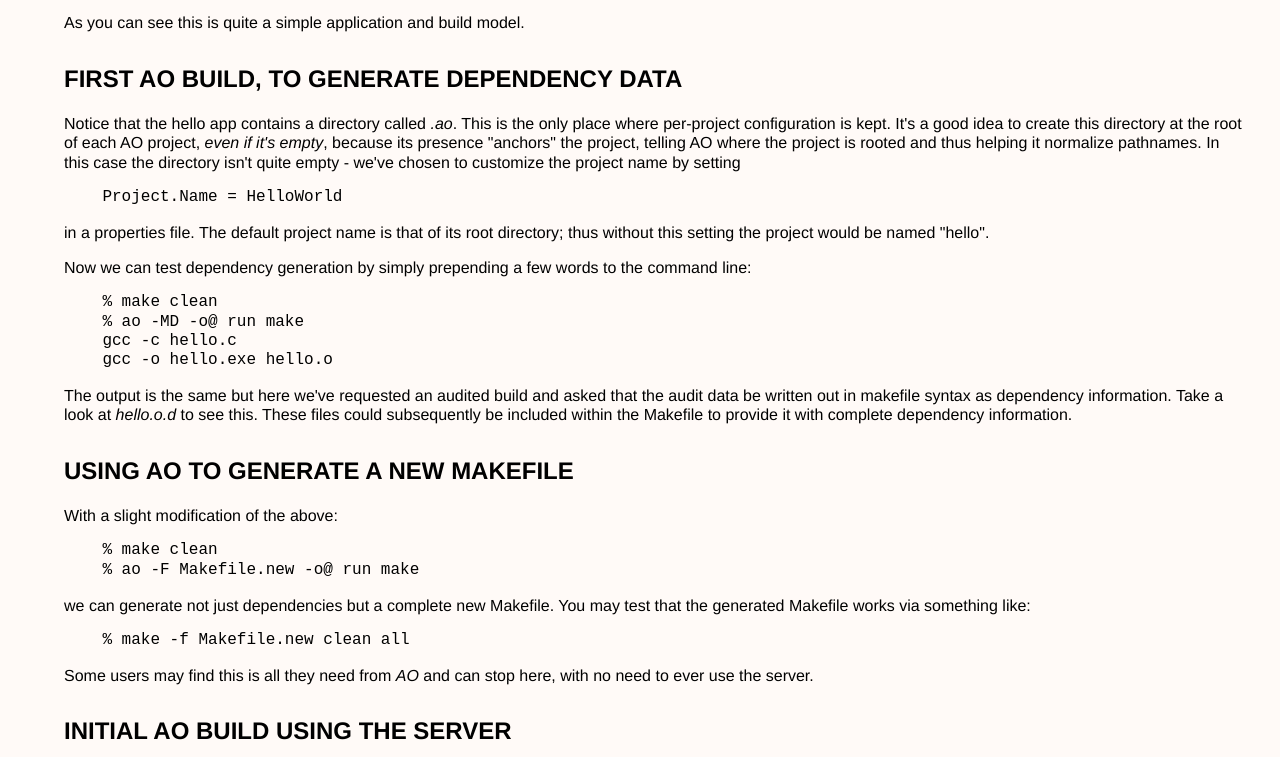
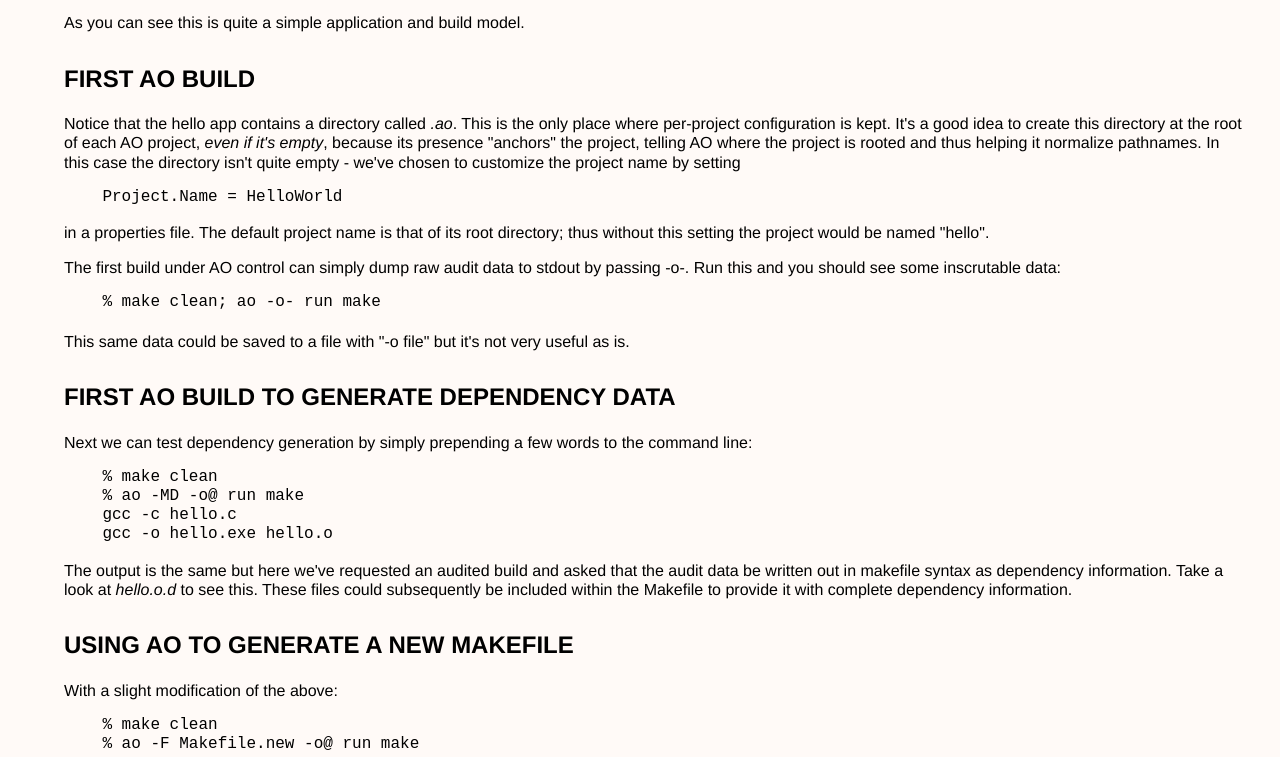
Before and after one commit to boyski/audited-objects, a plain HTML site: page java/WebContent/html/man/ao-tour.html in a window 1280 px wide. Shown: the part 605-1362 px from the top of the page. Drawn offline with Linux system fonts and the light colour scheme.

Commit message:
CHECKPOINT

```diff
--- a/java/WebContent/html/man/ao-tour.html
+++ b/java/WebContent/html/man/ao-tour.html
@@ -46,9 +46,7 @@ build works. Try &quot;<code>make clean; make&quot;</code>:</p>
 <p>As you can see this is quite a simple application and build
 model.</p>
 
-<h2><a id=
-"first_ao_build__to_generate_dependency_data">FIRST AO BUILD, TO
-GENERATE DEPENDENCY DATA</a></h2>
+<h2><a id="first AO build">FIRST AO BUILD</a></h2>
 <p>Notice that the hello app contains a directory called
 <em>.ao</em>. This is the only place where per-project
 configuration is kept. It's a good idea to create this directory at
@@ -63,7 +61,22 @@ project name by setting</p>
 <p>in a properties file. The default project name is that of its
 root directory; thus without this setting the project would be
 named &quot;hello&quot;.</p>
-<p>Now we can test dependency generation by simply prepending a few
+<p>The first build under AO control can simply dump raw audit data
+    to stdout by passing -o-. Run this and you should see some
+    inscrutable data:
+    <pre>
+    % make clean; ao -o- run make
+
+</pre>
+This same data could be saved to a file with "-o file" but it's
+not very useful as is.
+</p>
+
+<h2><a id=
+"first_ao_build__to_generate_dependency_data">FIRST AO BUILD TO
+GENERATE DEPENDENCY DATA</a></h2>
+
+<p>Next we can test dependency generation by simply prepending a few
 words to the command line:</p>
 <pre>
     % make clean
```
